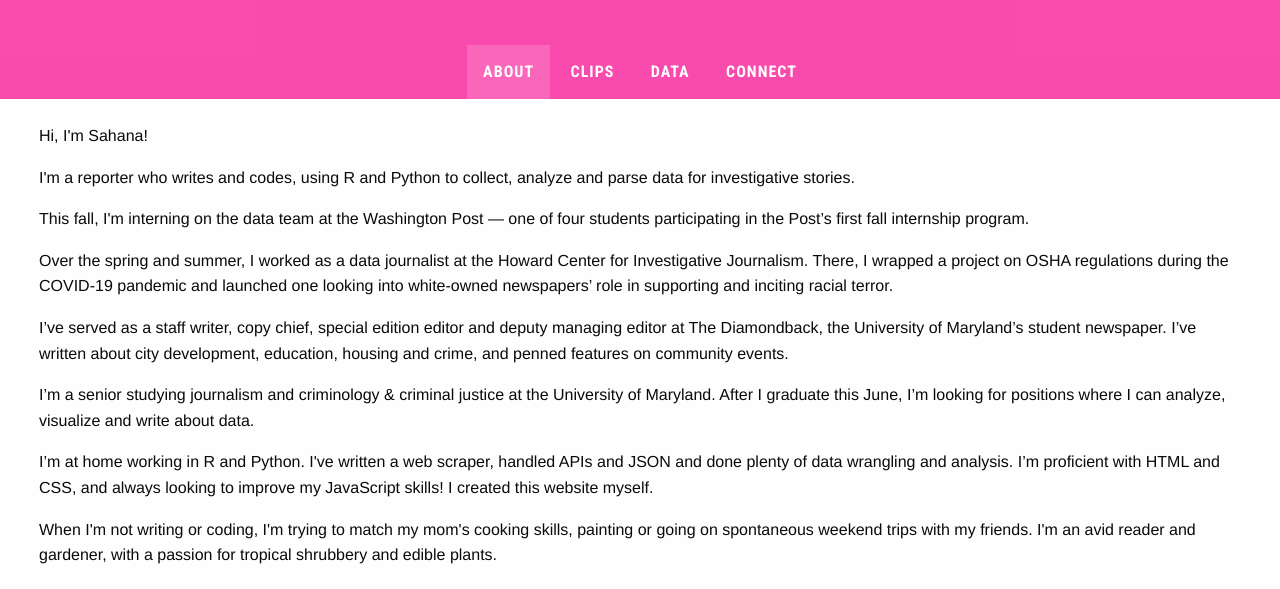
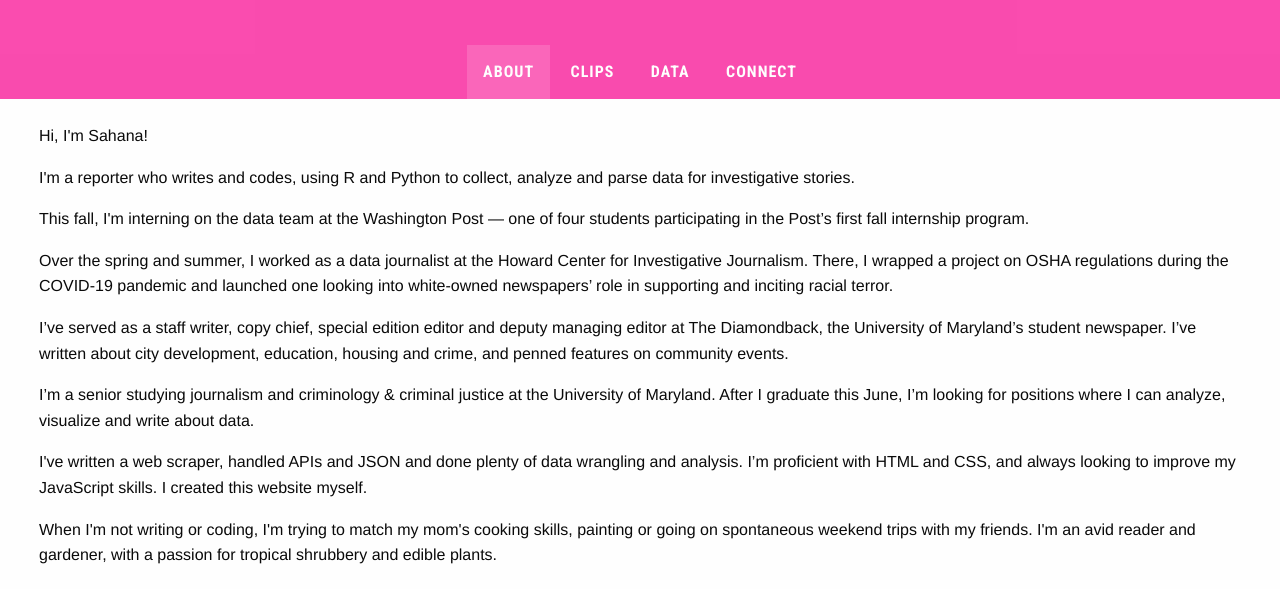
Before and after one commit to sahanasjay/sahanasjay.github.io, a plain HTML site: page index.html in a window 1280 px wide. Shown: the part 201-790 px from the top of the page. Drawn offline with Linux system fonts and the light colour scheme.

Commit message:
Update index.html

```diff
--- a/index.html
+++ b/index.html
@@ -44,7 +44,7 @@
 
 <p> I’m a senior studying journalism and criminology & criminal justice at the University of Maryland. After I graduate this June, I’m looking for positions where I can analyze, visualize and write about data. </p>
 
-<p>I’m at home working in R and Python. I've written a web scraper, handled APIs and JSON and done plenty of data wrangling and analysis. I’m proficient with HTML and CSS, and always looking to improve my JavaScript skills! I created this website myself. </p>
+<p> I've written a web scraper, handled APIs and JSON and done plenty of data wrangling and analysis. I’m proficient with HTML and CSS, and always looking to improve my JavaScript skills. I created this website myself. </p>
 
 <p>When I'm not writing or coding, I'm trying to match my mom's cooking skills, painting or going on spontaneous weekend trips with my friends. I'm an avid reader and gardener, with a passion for tropical shrubbery and edible plants.</p>
 
```
